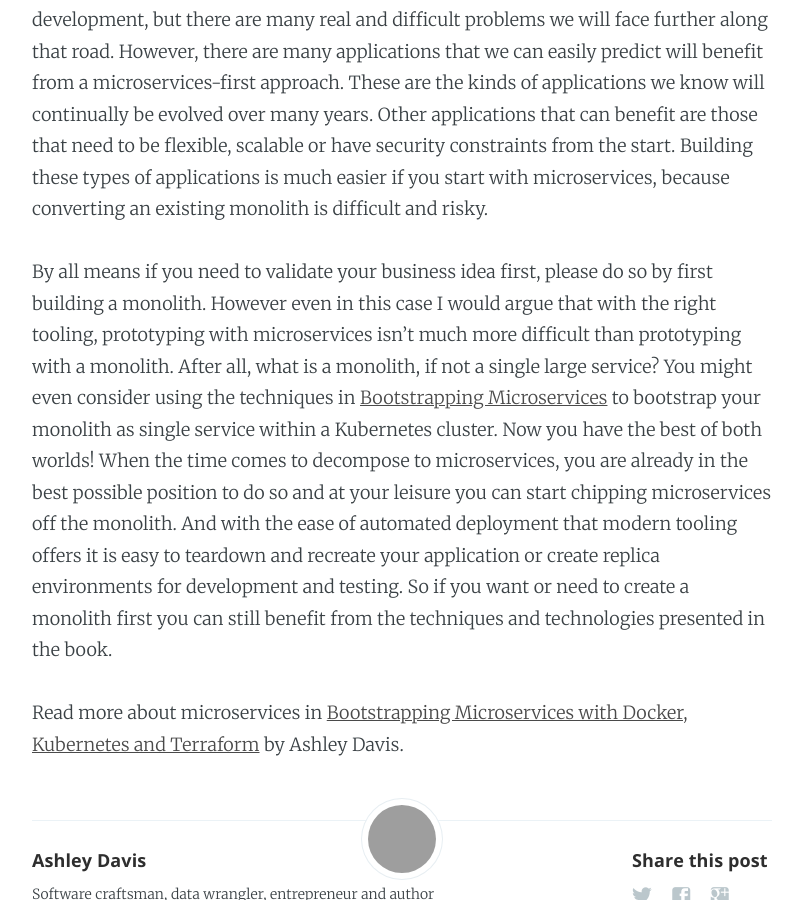
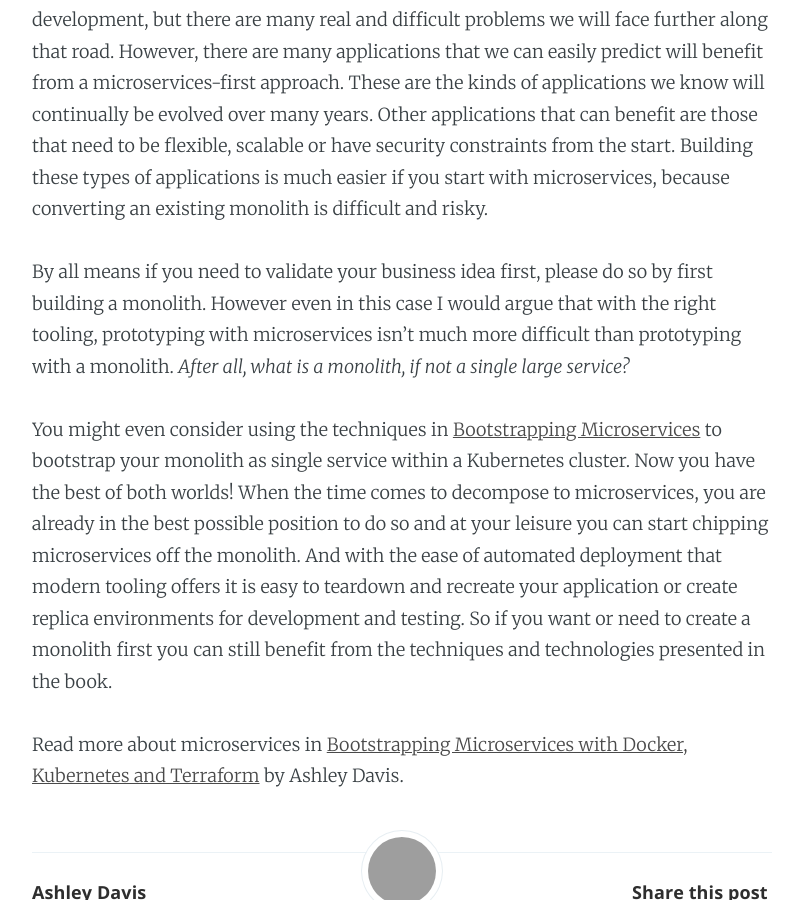
Before and after one commit to ashleydavis/the-data-wrangler-blog, a Jekyll site: the page built from _posts/2019-11-04-whats-wrong-with-the-monolith.markdown, in a window 1280 px wide and 900 px high, scrolled down 4189 px. Shown: the whole window, without its empty margins (108-911 px from the left). Built offline with Jekyll 4.4.1, drawn with Linux system fonts in a browser that asks for light colours; comment, search, counter and statistics services are not loaded; grey boxes are pictures that could not be loaded.

Commit message:
Formatting.

```diff
--- a/_posts/2019-11-04-whats-wrong-with-the-monolith.markdown
+++ b/_posts/2019-11-04-whats-wrong-with-the-monolith.markdown
@@ -50,7 +50,8 @@
 **Easy to start, but difficult later:** The monolith may be the simplest way to start development, but there are many real and difficult problems we will face further along that road.
 However, there are many applications that we can easily predict will benefit from a microservices-first approach. These are the kinds of applications we know will continually be evolved over many years. Other applications that can benefit are those that need to be flexible, scalable or have security constraints from the start. Building these types of applications is much easier if you start with microservices, because converting an existing monolith is difficult and risky.
 
-By all means if you need to validate your business idea first, please do so by first building a monolith. However even in this case I would argue that with the right tooling, prototyping with microservices isn’t much more difficult than prototyping with a monolith. After all, what is a monolith, if not a single large service?
+By all means if you need to validate your business idea first, please do so by first building a monolith. However even in this case I would argue that with the right tooling, prototyping with microservices isn’t much more difficult than prototyping with a monolith. *After all, what is a monolith, if not a single large service?*
+
 You might even consider using the techniques in [Bootstrapping Microservices](http://bit.ly/2o0aDsP) to bootstrap your monolith as single service within a Kubernetes cluster. Now you have the best of both worlds! When the time comes to decompose to microservices, you are already in the best possible position to do so and at your leisure you can start chipping microservices off the monolith. And with the ease of automated deployment that modern tooling offers it is easy to teardown and recreate your application or create replica environments for development and testing. So if you want or need to create a monolith first you can still benefit from the techniques and technologies presented in the book.
 
 Read more about microservices in [Bootstrapping Microservices with Docker, Kubernetes and Terraform](http://bit.ly/2o0aDsP) by Ashley Davis.
```
